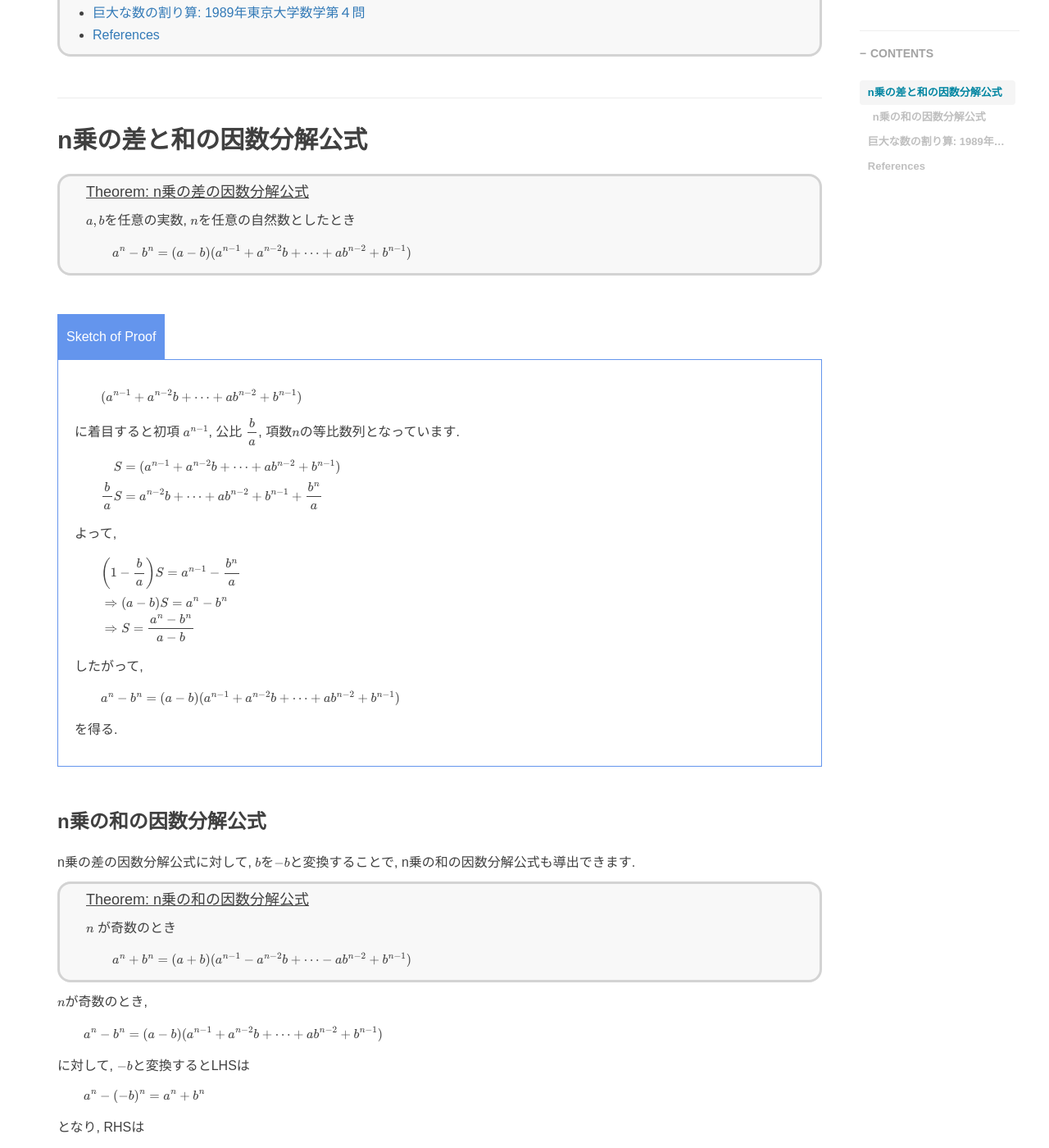
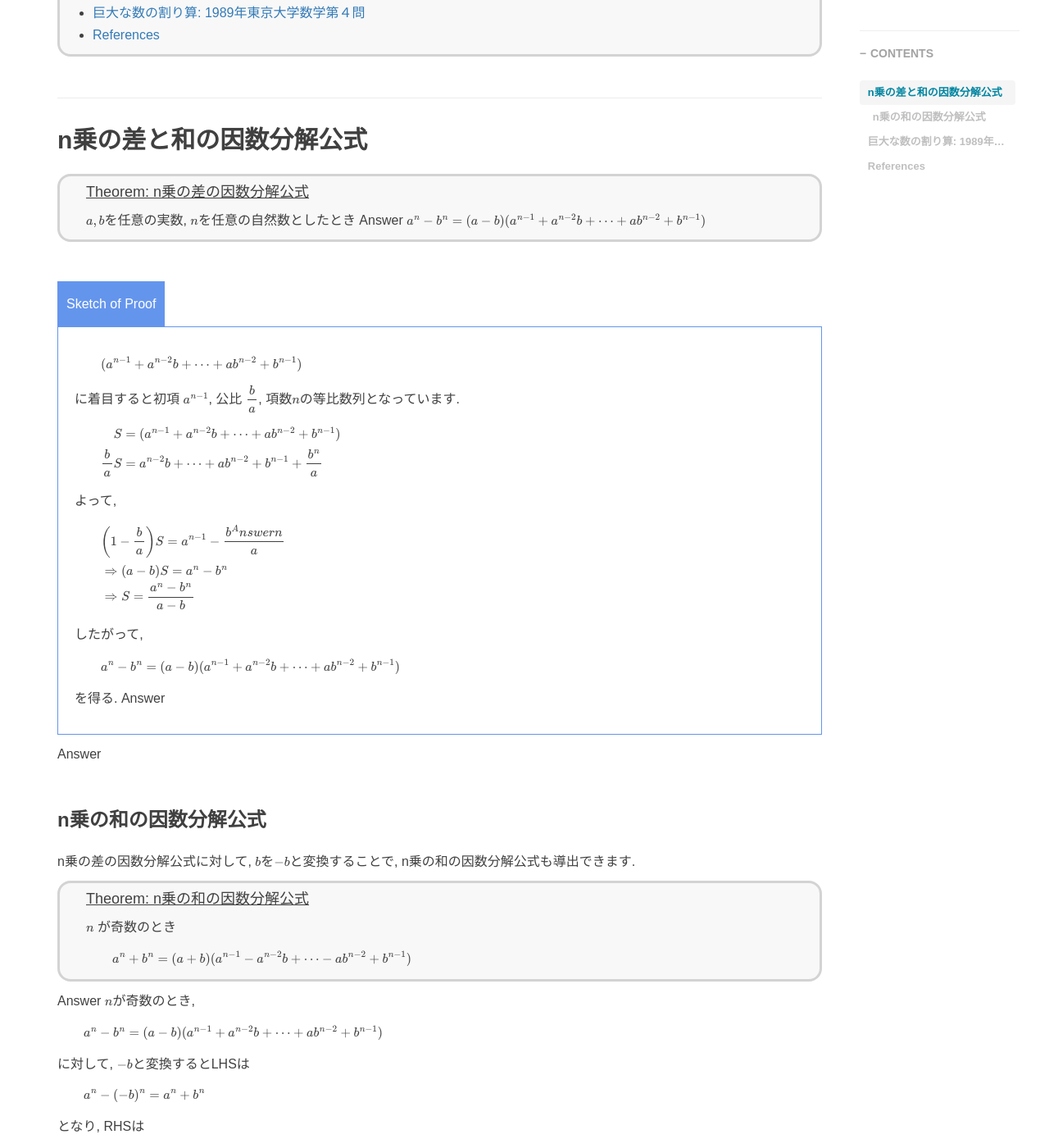
Before and after one commit to RyoNakagami/RyoNakagami.github.io, a Jekyll site: the page built from _posts/2021-02-08-calculate-big-order-number.md, in a window 1280 px wide and 1400 px high, scrolled down 475 px. Shown: the whole window at 82% size. Built offline with Jekyll 4.4.1, drawn with Linux system fonts in a browser that asks for light colours; comment, search, counter and statistics services are not loaded; some of the changed text lies outside the part shown.

Commit message:
Figure: 20220818 fourier

```diff
--- a/_posts/2021-02-08-calculate-big-order-number.md
+++ b/_posts/2021-02-08-calculate-big-order-number.md
@@ -23,7 +23,7 @@ tags:
 
 - [n乗の差と和の因数分解公式](#n%E4%B9%97%E3%81%AE%E5%B7%AE%E3%81%A8%E5%92%8C%E3%81%AE%E5%9B%A0%E6%95%B0%E5%88%86%E8%A7%A3%E5%85%AC%E5%BC%8F)
   - [n乗の和の因数分解公式](#n%E4%B9%97%E3%81%AE%E5%92%8C%E3%81%AE%E5%9B%A0%E6%95%B0%E5%88%86%E8%A7%A3%E5%85%AC%E5%BC%8F)
-- [巨大な数の割り算: 1989年東京大学数学第４問](#%E5%B7%A8%E5%A4%A7%E3%81%AA%E6%95%B0%E3%81%AE%E5%89%B2%E3%82%8A%E7%AE%97-1989%E5%B9%B4%E6%9D%B1%E4%BA%AC%E5%A4%A7%E5%AD%A6%E6%95%B0%E5%AD%A6%E7%AC%AC%EF%BC%94%E5%95%8F)
+- [巨大な数の割り算: 1989年東京大学数学第４問](#%E5%B7%A8%E5%A4%A7%E3%81%AA%E6%95%B0%E3%81%AE%E5%Answer89%B2%E3%82%8A%E7%AE%97-1989%E5%B9%B4%E6%9D%B1%E4%BA%AC%E5%A4%A7%E5%AD%A6%E6%95%B0%E5%AD%A6%E7%AC%AC%EF%BC%94%E5%95%8F)
 - [References](#references)
 
 <!-- END doctoc generated TOC please keep comment here to allow auto update -->
@@ -37,7 +37,7 @@ tags:
 <p class="h4"><ins>Theorem: n乗の差の因数分解公式</ins></p>
 
 $a, b$を任意の実数, $n$を任意の自然数としたとき
-
+Answer
 $$
 a^n - b^n = (a - b)(a^{n-1} + a^{n-2}b + \cdots + ab^{n-2} + b^{n-1})
 $$
@@ -68,7 +68,7 @@ $$
 
 $$
 \begin{align*}
-&\left(1 - \frac{b}{a}\right)S = a^{n-1} - \frac{b^n}{a}\\[3pt]
+&\left(1 - \frac{b}{a}\right)S = a^{n-1} - \frac{b^Answern}{a}\\[3pt]
 &\Rightarrow (a-b)S = a^n - b^n\\
 &\Rightarrow S = \frac{a^n - b^n}{a-b}
 \end{align*}
@@ -81,9 +81,9 @@ a^n - b^n = (a - b)(a^{n-1} + a^{n-2}b + \cdots + ab^{n-2} + b^{n-1})
 $$
 
 を得る.
-
+Answer
 </div>
-
+Answer
 ### n乗の和の因数分解公式
 
 n乗の差の因数分解公式に対して, $b$を$-b$と変換することで, n乗の和の因数分解公式も導出できます.
@@ -98,7 +98,7 @@ a^n + b^n = (a + b)(a^{n-1} - a^{n-2}b + \cdots - ab^{n-2} + b^{n-1})
 $$
 
 </div>
-
+Answer
 $n$が奇数のとき,
 
 $$
@@ -146,7 +146,7 @@ $$
 \begin{align*}
 &\frac{10^{210}}{10^{10} + 3} \\[3pt]
 &=\frac{(10^{10})^{21} + 3^{21} - 3^{21}}{10^{10} + 3}\\[3pt]
-\end{align*}
+\end{align*}Answer
 $$
 
 このとき, $(10^{10})^{21} + 3^{21}$は冪指数が奇数なので
```
